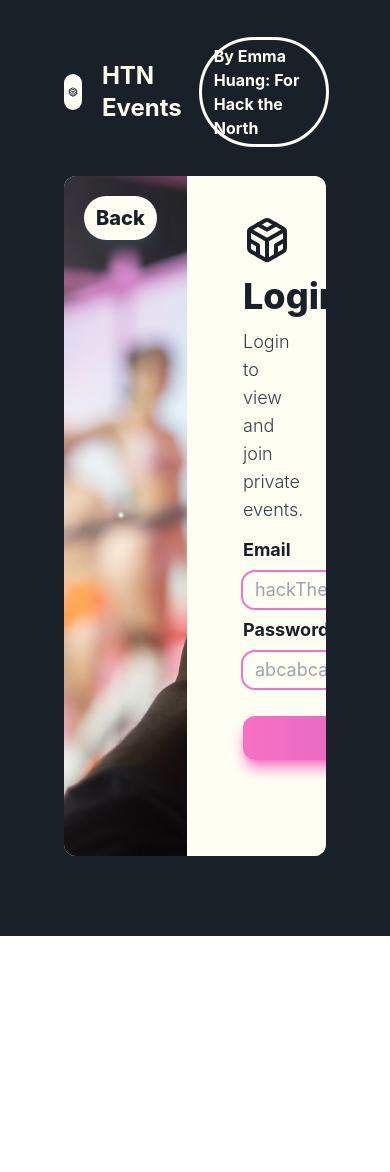
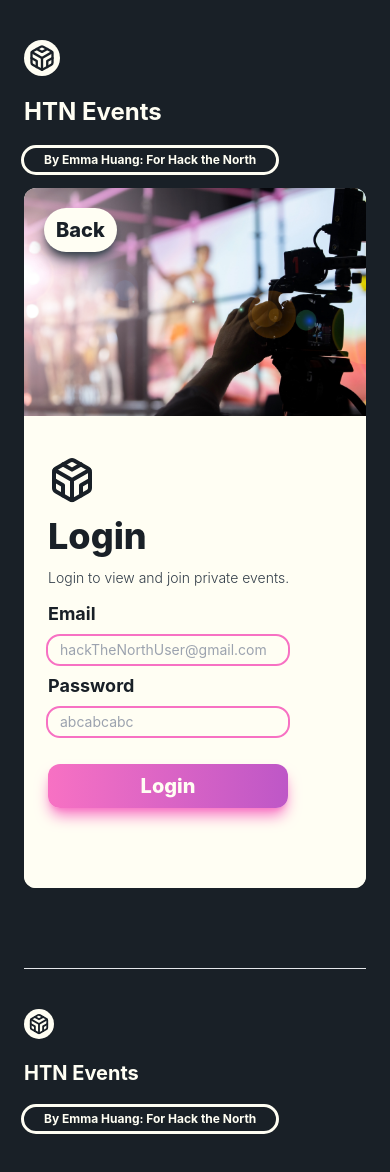
Before and after one commit to emmahuangg/htn-event-tool-emma, a React (Create React App) app: page /login in a window 390 px wide. Shown: the top 1172 px of the page. Before the commit the page ends 936 px from the top, so only its background shows below. Built offline with nearby package versions, Linux system fonts and the light colour scheme.

Commit message:
added support and responsive design for mobile viewing

```diff
--- a/src/Components/Events.jsx
+++ b/src/Components/Events.jsx
@@ -112,9 +112,9 @@ export const Events = (props) => {
         }
     }, [relatedEvents])
     return (
-        <div className='grid grid-cols-3 gap-5' ref={scrollHere}>
-            <Sidebar className='col-span-1' setSearch={setSearch} search={search} setSort={setSort} sort={sort} filter={filter} setFilter={setFilter} />
-            <EventDisplay className='col-span-2' data={displayData} setSearch={setSearch} setSort={setSort} setFilter={setFilter} setRelatedEvents={setRelatedEvents} relatedEvents={relatedEvents} />
+        <div className='grid lg:grid-cols-3 gap-5 w-full' ref={scrollHere}>
+            <Sidebar className='lg:col-span-1' setSearch={setSearch} search={search} setSort={setSort} sort={sort} filter={filter} setFilter={setFilter} />
+            <EventDisplay className='lg:col-span-2' data={displayData} setSearch={setSearch} setSort={setSort} setFilter={setFilter} setRelatedEvents={setRelatedEvents} relatedEvents={relatedEvents} />
         </div>
     )
 }
--- /dev/null
+++ b/src/Components/Footer.jsx
@@ -0,0 +1,17 @@
+import React from 'react'
+import { FiCodesandbox } from 'react-icons/fi';
+
+export const Footer = () => {
+  return (
+      <div>
+          <hr className='mt-20 mb-10'/>
+          <header className='lg:flex md:flex gap-5 h-auto grid mb-2'>
+              <FiCodesandbox className='font-extrabold text-black text-3xl my-auto p-1 bg-white rounded-full' />
+              <h1 className='font-bold text-white text-xl font-poppins my-auto'>HTN Events</h1>
+              <h1 className='font-bold text-white lg:text-md text-xs font-poppins my-auto lg:px-3 px-5 py-1 rounded-full outline outline-3 text-center w-fit'>By Emma Huang: For Hack the North</h1>
+          </header>
+      </div>
+  )
+}
+
+export default Footer;
--- a/src/Components/Header.jsx
+++ b/src/Components/Header.jsx
@@ -5,10 +5,10 @@ export const Header = () => {
 
   return (
     <div>
-    <header className='flex gap-5 h-auto mb-8'>
+    <header className='lg:flex md:flex gap-5 h-auto lg:mb-8 grid mb-2'>
       <FiCodesandbox className='font-extrabold text-black text-4xl my-auto p-1 bg-white rounded-full' />
       <h1 className='font-bold text-white text-2xl font-poppins my-auto'>HTN Events</h1>
-      <h1 className='font-bold text-white text-md font-poppins ml-auto my-auto px-3 py-1 rounded-full outline outline-3'>By Emma Huang: For Hack the North</h1>
+      <h1 className='font-bold text-white lg:text-md text-xs font-poppins lg:ml-auto md:ml-auto my-auto lg:px-3 px-5 py-1 rounded-full outline outline-3 text-center w-fit'>By Emma Huang: For Hack the North</h1>
       </header>
     </div>
     )
--- a/src/Components/LoginPanel.jsx
+++ b/src/Components/LoginPanel.jsx
@@ -14,17 +14,17 @@ export const LoginPanel = (props) => {
     return (
         <div className='mb-8'>
             {props.loginState && <div><hr className='text-white mb-8'/>
-            <span className='flex gap-5'>
-                <h1 className='text-yellow font-extrabold text-6xl my-auto italic'>Welcome, hacker!</h1>
-                <button onClick={() => handleLogout()} className='text-black bg-yellow rounded-full px-4 py-2 font-extrabold shadow-lg shadow-pureBlack text-3xl hover:bg-white transition-all duration-200 ml-auto'>LOGOUT</button>
+                <span className='lg:flex md:flex gap-5 grid'>
+                <h1 className='text-yellow font-extrabold lg:text-6xl text-3xl my-auto italic'>Welcome, hacker!</h1>
+                <button onClick={() => handleLogout()} className='text-black bg-yellow rounded-full px-4 lg:py-2 py-1 font-extrabold shadow-lg shadow-pureBlack lg:text-3xl text-xl hover:bg-white transition-all duration-200 lg:ml-auto md:ml-auto w-fit'>LOGOUT</button>
             </span>
             <hr className='text-white mt-8' /></div>
             }
             {!props.loginState && <div><hr className='text-white mb-8' />
-                <span className='flex gap-5'>
-                    <h1 className='text-yellow font-extrabold text-6xl my-auto italic'>LOGIN NOW</h1>
-                    <h1 className='text-white font-bold text-3xl my-auto'>and get access to private HTN events.</h1>
-                    <button onClick={() => routeChange('/login')} className='text-black bg-yellow rounded-full px-4 py-2 font-extrabold shadow-lg shadow-pureBlack text-3xl hover:bg-white transition-all duration-200 ml-auto'>LOGIN</button>
+                <span className='lg:flex md:flex lg:gap-5 grid gap-3'>
+                    <h1 className='text-yellow font-extrabold lg:text-6xl text-3xl my-auto italic'>LOGIN NOW</h1>
+                    <h1 className='text-white font-bold lg:text-3xl text-xl my-auto'>and get access to private HTN events.</h1>
+                    <button onClick={() => routeChange('/login')} className='text-black bg-yellow rounded-full px-4 lg:py-2 py-1 font-extrabold shadow-lg shadow-pureBlack lg:text-3xl text-xl hover:bg-white transition-all duration-200 lg:ml-auto md:ml-auto   w-fit'>LOGIN</button>
                 </span>
                 <hr className='text-white mt-8' />
             </div>
--- a/src/Components/Title.jsx
+++ b/src/Components/Title.jsx
@@ -19,11 +19,13 @@ export const Title = () => {
     }, []);
   return (
       <div className="relative h-screen">
-          <img src={background} className='w-auto h-full absolute top-0' alt="Colorful buildings"></img>
-          <h1 className='font-extrabold text-white text-5xl z-10 relative mt-24 mb-8'>Hack the North</h1>
-          <TextTransition springConfig={presets.gentle}>
-              <h1 className='font-extrabold text-transparent text-9xl bg-clip-text bg-gradient-to-r from-pink to-yellow'>{TEXTS[index % TEXTS.length]}</h1>
-          </TextTransition>
+          <img src={background}  className='w-auto h-full lg:object-contain object-cover lg:pt-28 pt-0' alt="Colorful buildings"></img>
+          <span className='absolute lg:top-0 top-20'>
+          <h1 className='font-extrabold text-white lg:text-5xl md:text-3xl text-3xl z-10 relative lg:mt-24 lg:mb-8 mb-4'>Hack the North</h1>
+          <TextTransition springConfig={presets.gentle} className='relative'>
+                  <h1 className='font-extrabold text-transparent lg:text-9xl md:text-7xl text-4xl bg-clip-text bg-gradient-to-r from-pink to-yellow whitespace-nowrap'>{TEXTS[index % TEXTS.length]}</h1>
+              </TextTransition>
+          </span>
       </div>
   )
 }
--- a/src/Pages/Login.js
+++ b/src/Pages/Login.js
@@ -4,6 +4,7 @@ import { useNavigate } from "react-router-dom";
 import { useState } from 'react';
 import login from '../Resources/login.jpeg'
 import { FiCodesandbox } from 'react-icons/fi';
+import Footer from '../Components/Footer';
 
 export const Login = () => {
   const [alert, setAlert] = useState(""); // For alerting the user when incorrect credentials are entered
@@ -46,28 +47,29 @@ export const Login = () => {
   }
 
   return (
-    <div className='bg-black min-h-screen pt-10 pb-20 px-16'>
+    <div className='bg-black min-h-screen pt-10 pb-20 lg:px-16 px-6 w-full'>
       <Header />
-      <div className='grid grid-cols-2 bg-white rounded-xl overflow-hidden h-full w-full gap-4'>
-        <div className='col-span-1 relative'>
-          <img src={login} className='w-auto h-full object-cover relative' alt="Event" />
+      <div className='grid lg:grid-cols-2 bg-white rounded-xl  h-full w-full gap-4 mt-4 overflow-hidden'>
+        <div className='lg:col-span-1 relative'>
+          <img src={login} className='lg:w-auto lg:h-full w-full h-auto object-cover relative' alt="Event" />
           <button onClick={() => routeChange('/')} className='absolute top-5 left-5 text-black bg-white rounded-full px-3 py-2 font-extrabold shadow-lg shadow-grey text-xl hover:bg-pink transition-all duration-200'>Back</button>
         </div>
-        <div className='col-span-1 bg-white'>
+        <div className='lg:col-span-1 bg-white w-full'>
           {/* Sample login form */}
-          <form autoComplete="off" onSubmit={handleLoginSubmit} className='m-10'>
+          <form autoComplete="off" onSubmit={handleLoginSubmit} className='lg:p-10 m-6 w-full'>
             <FiCodesandbox className='text-5xl text-black mb-3 font-extrabold'/>
             <h1 className='text-4xl text-black font-extrabold mb-3'>Login</h1>
-            <p className='text-lg text-grey font-light mb-3'>Login to view and join private events.</p>
+            <p className='lg:text-lg text-sm text-grey font-light mb-3'>Login to view and join private events.</p>
             <p className='text-lg text-black font-bold my-1'>Email</p>
-            <input className=' bg-white outline outline-2 outline-pink rounded-xl my-1 px-3 py-1 text-lg text-black  w-80' type="email" name="email" placeholder="hackTheNorthUser@gmail.com" value={formData.email} onChange={handleChange} />
+            <input className=' bg-white outline outline-2 outline-pink rounded-xl my-1 px-3 py-1 lg:text-lg text-black lg:w-80 w-60 text-sm' type="email" name="email" placeholder="hackTheNorthUser@gmail.com" value={formData.email} onChange={handleChange} />
             <p className='text-lg text-black font-bold my-1'>Password</p>
-            <input className='bg-white outline outline-2 outline-pink rounded-xl my-1 px-3 py-1 text-lg text-black  w-80' type="password" name="password" placeholder="abcabcabc" value={formData.password} onChange={handleChange} />
-            <button className='bg-gradient-to-r from-pink to-purple rounded-xl py-2 px-auto text-white block text-xl mt-6 w-80 font-extrabold mb-2 shadow-lg hover:shadow-purple shadow-pink transition-all duration-200'>Login</button>
-            <h1 className=' h-8 mt-6 text-lg text-grey font-light'>{alert}</h1>
+            <input className='bg-white outline outline-2 outline-pink rounded-xl my-1 px-3 py-1 lg:text-lg text-black lg:w-80 w-60 text-sm' type="password" name="password" placeholder="abcabcabc" value={formData.password} onChange={handleChange} />
+            <button className='bg-gradient-to-r from-pink to-purple rounded-xl py-2 px-auto text-white block text-xl mt-6 lg:w-80 w-60 font-extrabold mb-2 shadow-lg hover:shadow-purple shadow-pink transition-all duration-200'>Login</button>
+            <h1 className=' h-8 mt-6 lg:text-lg text-sm text-grey font-light'>{alert}</h1>
           </form>
         </div>
       </div>
+      <Footer />
     </div>
   )
 }
--- a/src/Pages/Main.js
+++ b/src/Pages/Main.js
@@ -4,6 +4,7 @@ import LoginPanel from '../Components/LoginPanel'
 import Title from '../Components/Title';
 import { useState } from 'react';
 import Events from '../Components/Events';
+import Footer from '../Components/Footer';
 
 export const Main = () => {
     const toggleLogin = () => {
@@ -39,11 +40,12 @@ export const Main = () => {
     )
 
     return (
-        <div className='bg-black min-h-screen pt-10 pb-20 px-16 w-screen overflow-hidden'>
+        <div className='bg-black min-h-screen pt-10 pb-20 lg:px-16 px-6 w-screen overflow-hidden'>
             <Header />
             <Title />
             <LoginPanel loginState={loginState} toggleLogin={toggleLogin} />
             <Events loginState={loginState} />
+            <Footer />
         </div>
     )
 }
```
Also changed, not shown: src/Components/EventDisplay.jsx (+8 -8 lines), src/Components/Sidebar.jsx (+8 -8 lines), src/Resources/login.jpeg.
